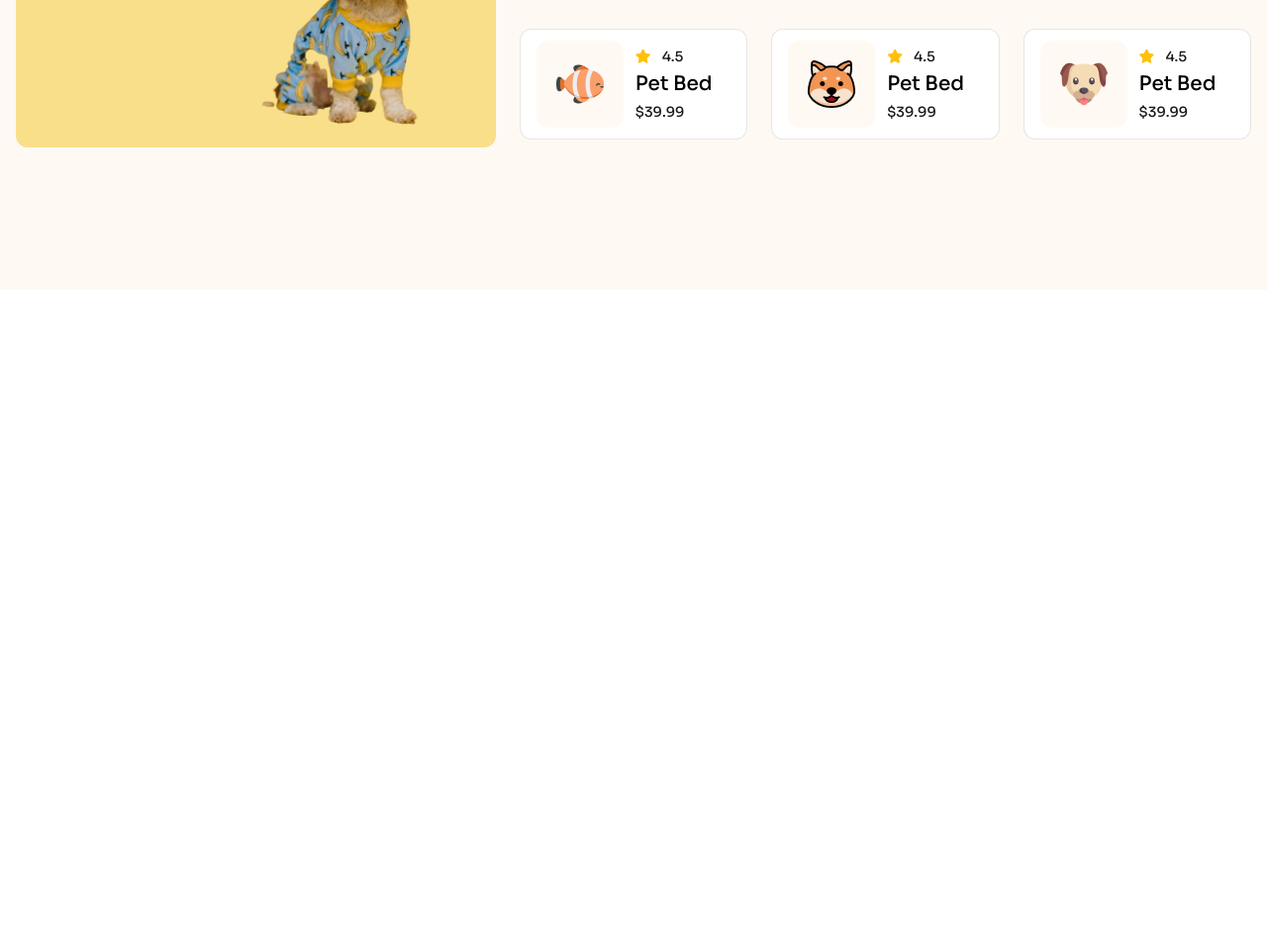
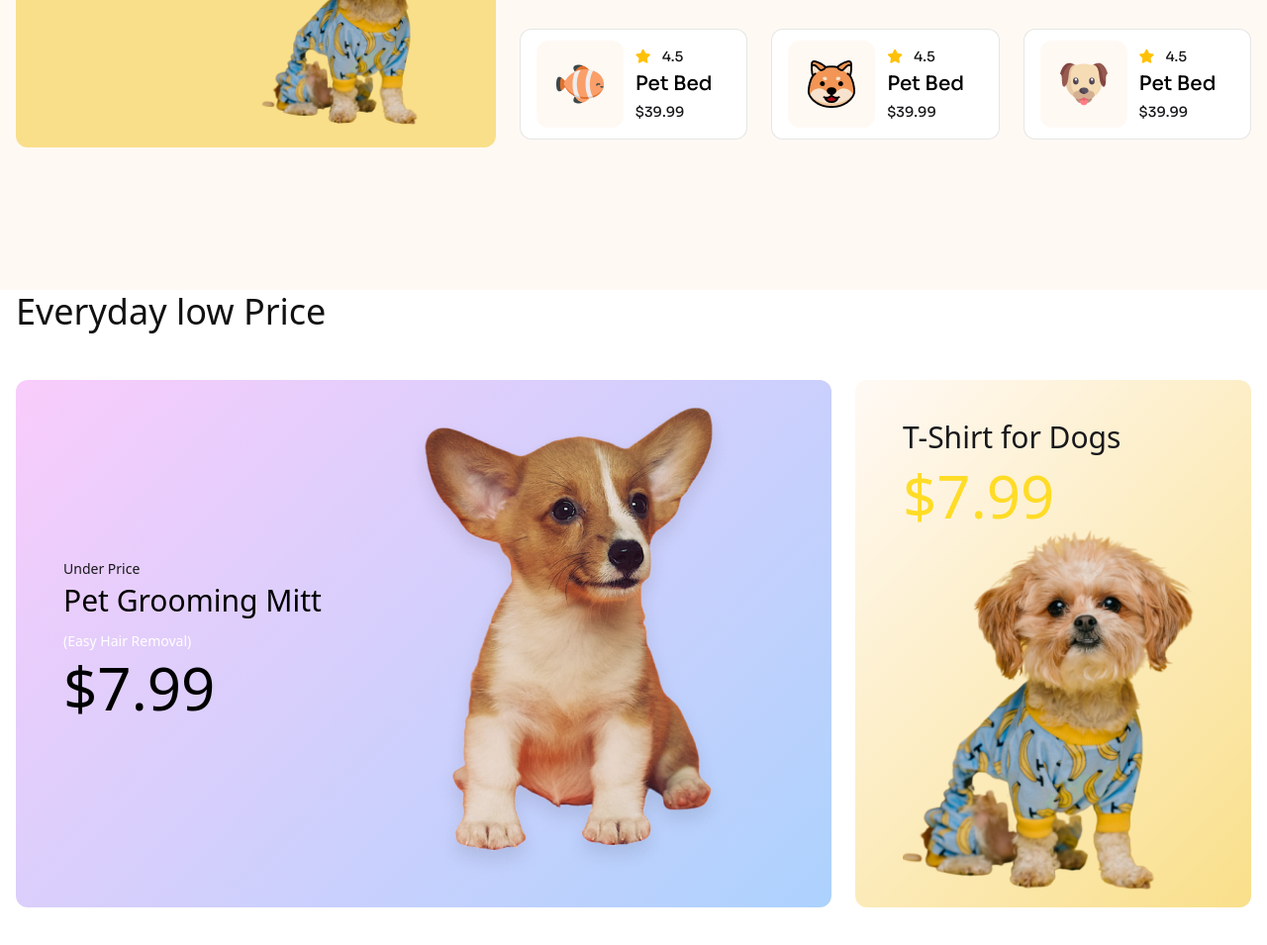
Before and after one commit to sristikundu1/Pet-store, a plain HTML site: page index.html in a window 1280 px wide. Shown: the part 1876-2831 px from the top of the page at 99% size. Before the commit the page ends 2169 px from the top, so only its background shows below. Drawn offline with nearby package versions, Linux system fonts and the light colour scheme; a web font is replaced by a local one.

Commit message:
price card added

```diff
--- a/index.html
+++ b/index.html
@@ -480,6 +480,59 @@
           </div>
         </div>
       </section>
+
+      <!-- price card  -->
+
+      <section class="max-w-[1320px] mx-auto px-4">
+        <h1
+          class="text-2xl mb-8 text-[rgba(17,17,17,1)] md:text-[36px] font-normal leading-[43px] text-left font-ADLaM md:mb-12"
+        >
+          Everyday low Price
+        </h1>
+
+        <div class="grid grid-cols-1 md:grid-cols-3 gap-6 mb-36">
+          <div
+            class="md:col-span-2 flex justify-between items-center px-12 rounded-xl bg-[linear-gradient(134.71deg,rgba(248,204,251,1)_1.272%,rgba(172,210,253,1)_100%)] pb-3"
+          >
+            <div>
+              <p class="font-ADLaM text-sm leading-[29px] text-left">
+                Under Price
+              </p>
+              <h1 class="font-ADLaM text-black text-3xl text-left mb-2">
+                Pet Grooming Mitt
+              </h1>
+              <p class="text-white font-ADLaM text-sm leading-[29px] text-left">
+                (Easy Hair Removal)
+              </p>
+              <h3
+                class="font-ADLaM text-left text-black text-6xl leading-[67px]"
+              >
+                $7.99
+              </h3>
+            </div>
+            <div>
+              <img src="./c1-assets/cute-dog-mid.png" alt="pet-dog" />
+            </div>
+          </div>
+          <div
+            class="px-12 pt-10 rounded-xl bg-[linear-gradient(134.71deg,rgba(255,249,244,1)_1.272%,rgba(249,223,138,1)_100%)]"
+          >
+            <div>
+              <h1 class="font-ADLaM text-3xl text-left mb-2">
+                T-Shirt for Dogs
+              </h1>
+              <h3
+                class="font-ADLaM text-left text-[var(--color-primary)] text-6xl leading-[67px]"
+              >
+                $7.99
+              </h3>
+            </div>
+            <div>
+              <img src="./c1-assets/cute-pet-mid.png" alt="pet-dog" />
+            </div>
+          </div>
+        </div>
+      </section>
     </body>
   </body>
 </html>
```
